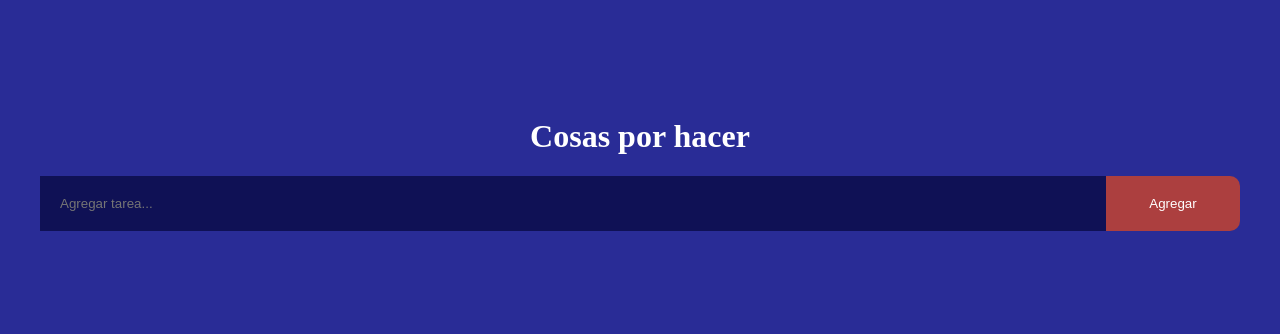
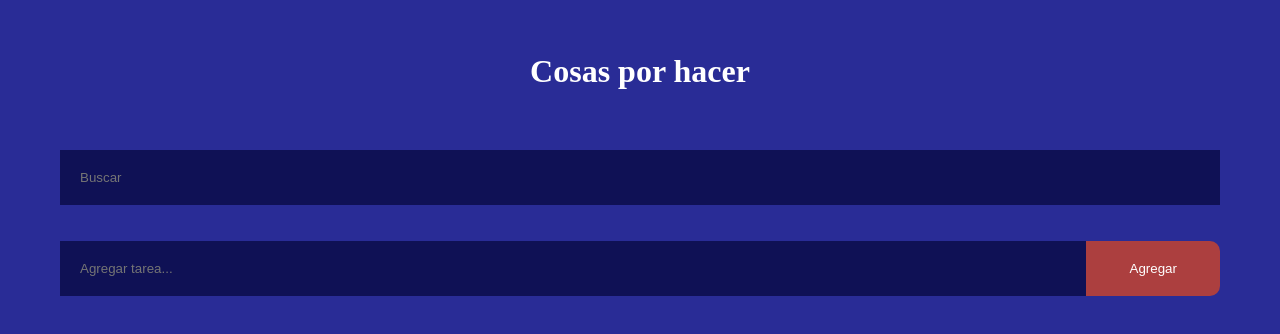
Before and after one commit to GeraldAlfaro/to-do-list, a plain HTML site: page index.html in a window 1280 px wide. Shown: the part 234-568 px from the top of the page. Drawn offline with Linux system fonts and the light colour scheme.

Commit message:
Proyecto terminado

```diff
--- a/app.js
+++ b/app.js
@@ -18,3 +18,16 @@ lista.addEventListener('click', function(event) {
         event.target.parentNode.remove();
     }
 })
+
+const buscador = () => {
+    const input = document.getElementById('buscador')
+    const filtrador = input.value.toUpperCase();
+
+    const lista = document.querySelectorAll('#lista-tareas li')
+    lista.forEach((el) => {
+        const texto = el.textContent.toUpperCase();
+        el.style.display = texto.includes(filtrador) ? "" : "none";
+    });
+};
+
+document.getElementById('buscador').addEventListener('input', buscador);
--- a/index.html
+++ b/index.html
@@ -12,14 +12,17 @@
         <div class="contenedor">
             <h1>Cosas por hacer</h1>
             <div class="la-app">
+                <div class="buscador">
+                    <input type="text" id="buscador" placeholder="Buscar">
+                </div>
+                <div class="lista">
+                    <ul class="lista-items" id="lista-tareas">
+
+                    </ul>
+                </div>
                 <div class="input-boton">
                     <input type="text" id="agregar-tarea"  placeholder="Agregar tarea...">
                     <button id="agregar-button">Agregar</button>
-                </div>
-                <div class="lista">
-                    <ul class="lista-items">
-
-                    </ul>
                 </div>
             </div>
         </div>
--- a/style.css
+++ b/style.css
@@ -17,20 +17,42 @@ body {
     max-width: 100%;
     width: 1320px;
     height: 80%;
+    display: flex;
+    margin: auto;
+    flex-direction: column;
 }
 
 h1 {
     text-align: center;
+    margin-bottom: 40px;
 }
 
 .la-app {
-    margin: 20px 0;
+    margin: 20px;
 }
+
+#buscador {
+    margin-bottom: 20px;
+    border: none;
+    transition: all .3s ease-in;
+    padding: 20px;
+    background-color: #0f1155;
+    color: #FFF;
+    outline: none;
+}
+
+#buscador:focus,
+#buscador:not(:placeholder-shown) {
+    background-color: #0f1155;
+    outline: crimson solid;
+}
+
 
 .input-boton {
     display: flex;
     flex-direction: row;
 }
+
 
 input {
     width: 100%;
```
